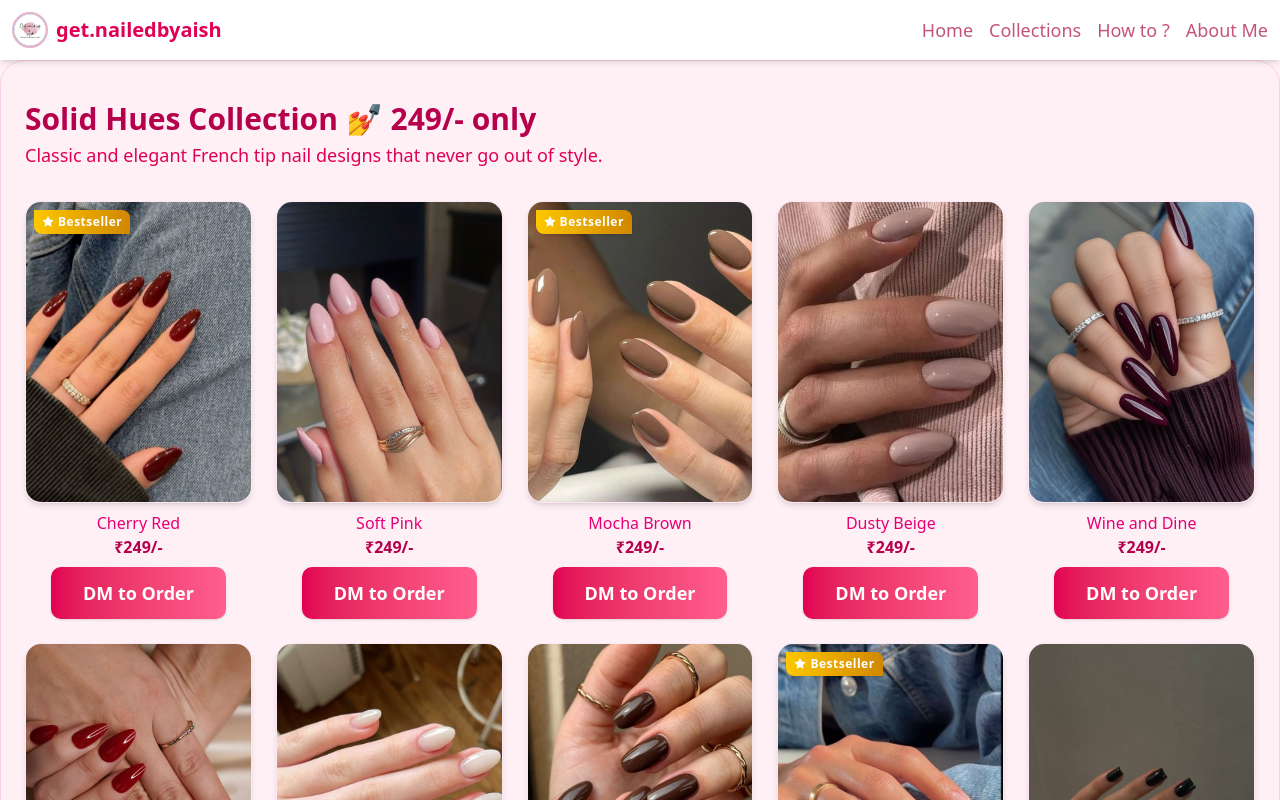
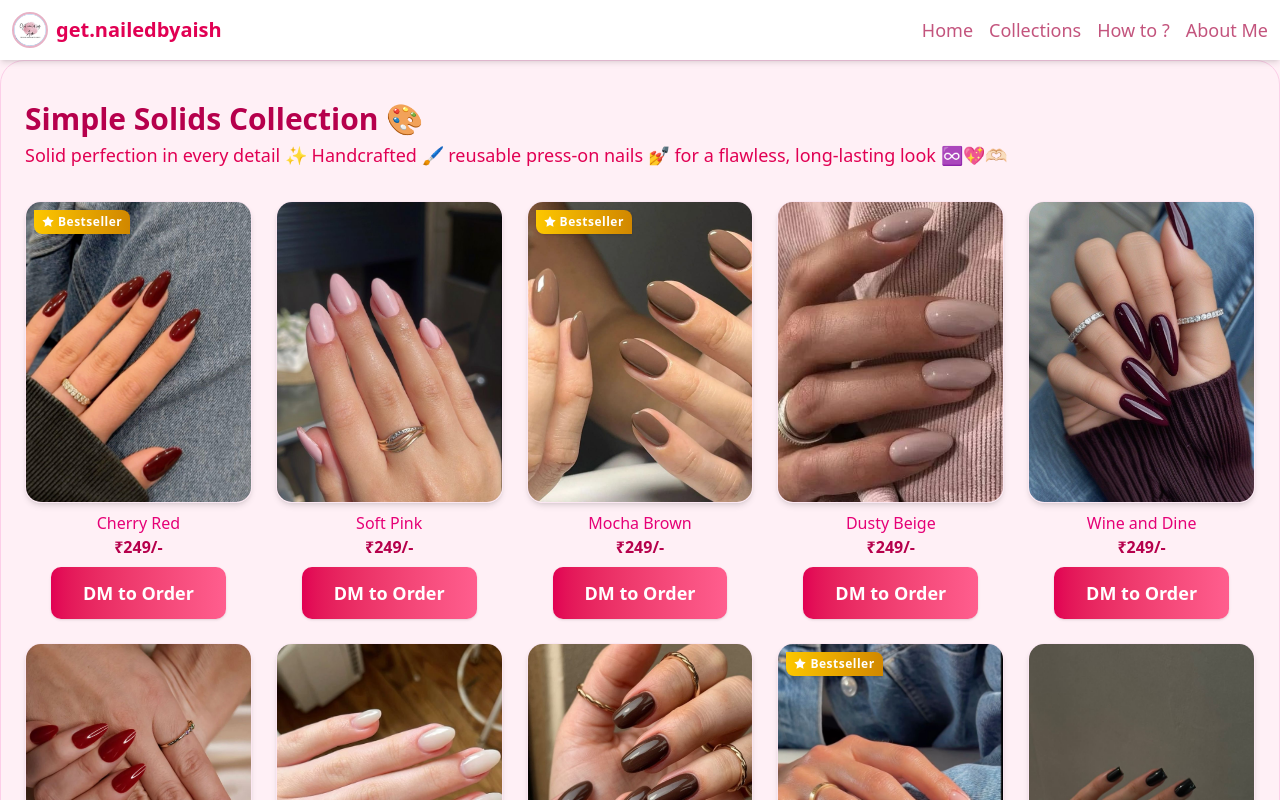
Before and after one commit to Jag2007/Getnailedbyaish.catalog, a React (Vite) app: page /category1 in a window 1280 px wide. Shown: the top 800 px of the page. Built offline with nearby package versions, Linux system fonts and the light colour scheme.

Commit message:
reviewed

```diff
--- a/src/components/SolidHues.jsx
+++ b/src/components/SolidHues.jsx
@@ -58,8 +58,8 @@ export default function SolidHues({ preview = false, onViewAll }) {
             Simple Solids
           </h2>
           <p className="text-[#e10053] mt-1 text-xs md:text-lg">
-            Solid perfection in every detail. Handmade, reusable press-on nails
-            for a flawless, long-lasting look.
+            Solid perfection in every detail ✨ Handcrafted 🖌️ reusable press-on
+            nails 💅 for a flawless, long-lasting look ♾️💖🫶🏻
           </p>
         </div>
         <button
--- a/src/pages/Category1.jsx
+++ b/src/pages/Category1.jsx
@@ -71,11 +71,11 @@ export default function SolidHues10() {
         <div className="flex items-center justify-between mb-8 flex-wrap gap-4">
           <div>
             <h2 className="text-xl md:text-3xl font-bold text-[#b6004c]">
-              Solid Hues Collection 💅 249/- only
+              Simple Solids Collection 🎨
             </h2>
             <p className="text-[#e10053] mt-1 text-xs md:text-lg">
-              Classic and elegant French tip nail designs that never go out of
-              style.
+              Solid perfection in every detail ✨ Handcrafted 🖌️ reusable
+              press-on nails 💅 for a flawless, long-lasting look ♾️💖🫶🏻
             </p>
           </div>
         </div>
--- a/src/pages/Collections.jsx
+++ b/src/pages/Collections.jsx
@@ -4,10 +4,10 @@ import Footer from "../components/Footer";
 
 const collections = [
   {
-    name: "Solid Hues",
+    name: "Simple Solids",
     path: "/category1",
     emoji: "🎨",
-    desc: "Classic, bold, and beautiful. Our Solid Hues collection features timeless single-tone press-ons for a flawless, long-lasting look.",
+    desc: "Classic, bold, and beautiful. Our Simple Solids collection features timeless single-tone press-ons for a flawless, long-lasting look.",
   },
   {
     name: "Casual Chic",
```
